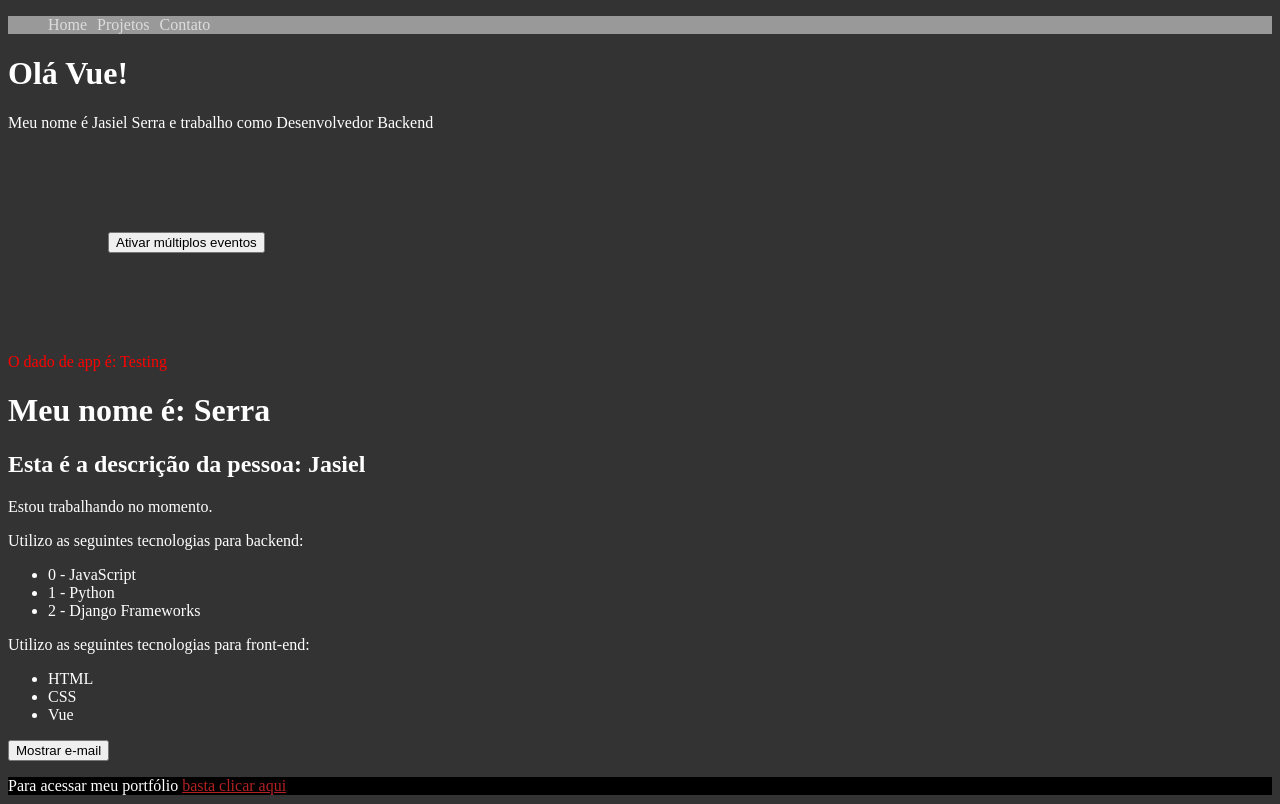
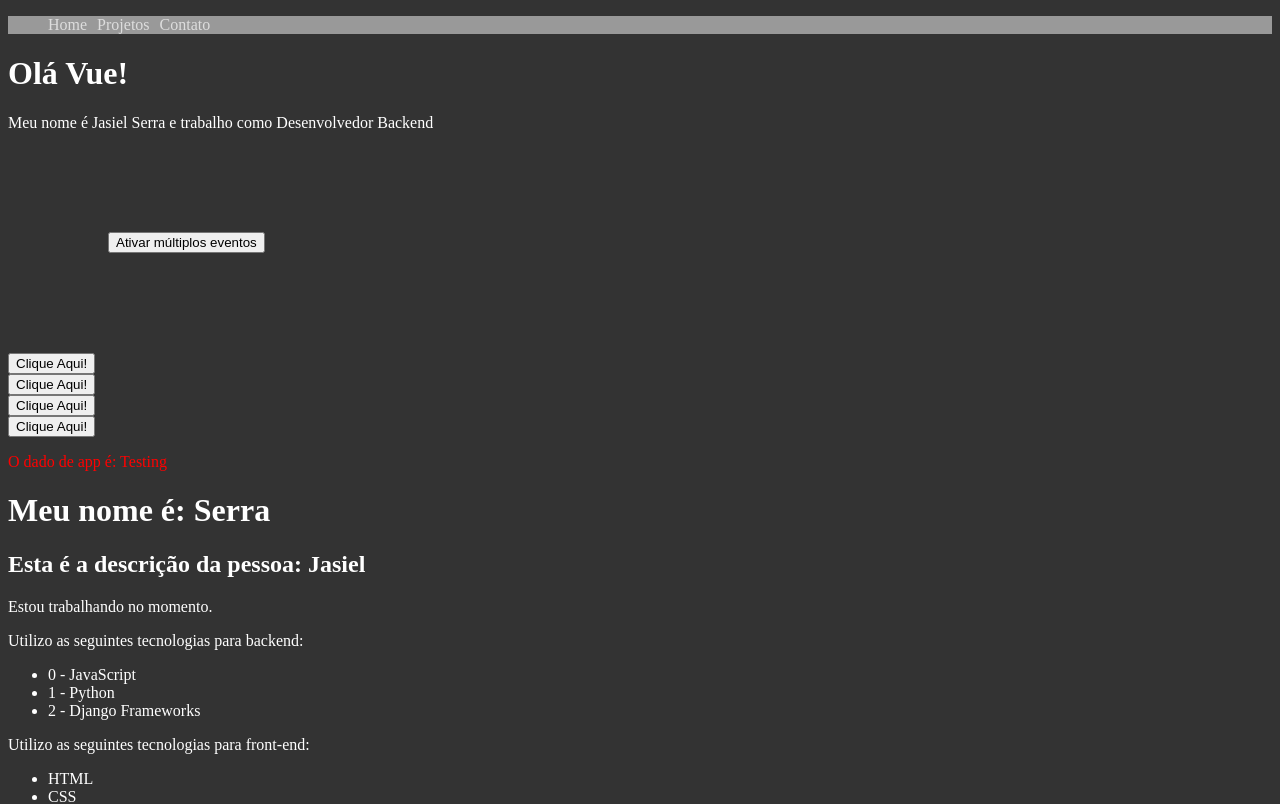
Before and after one commit to jasielserra/Projeto-Vue, a Vue app: page / in a window 1280 px wide. Shown: the top 804 px of the page. Built offline with nearby package versions, Linux system fonts and the light colour scheme.

Commit message:
Reutilização de componentes.

```diff
--- a/src/components/Picture.vue
+++ b/src/components/Picture.vue
@@ -1,10 +1,16 @@
 <template>
   <img :src="avatar" :alt="descricao">
+  <Reutilizacao/>
 </template>
 
 <script>
+import Reutilizacao from "@/components/Reutilizacao";
+
 export default {
   name: "Picture",
+  components: {
+    Reutilizacao
+  },
   data(){
     return {
       avatar: "/img/jasi.jpeg",
--- a/src/components/PrimeiroComponente.vue
+++ b/src/components/PrimeiroComponente.vue
@@ -3,16 +3,22 @@
     <h1> Olá Vue! </h1>
     <p>Meu nome é {{nome}} e trabalho  como {{profissao}}</p>
     <MultiplosEventos/>
+    <Reutilizacao/>
+    <Reutilizacao/>
+    <Reutilizacao/>
+    <Reutilizacao/>
   </div>
 </template>
 
 <script>
   import MultiplosEventos from './MultiplosEventos.vue';
+  import Reutilizacao from "@/components/Reutilizacao";
 
   export default {
      name: 'PrimeiroComponente',
      components: {
-       MultiplosEventos
+       MultiplosEventos,
+       Reutilizacao
      },
      data() {
        return {
--- /dev/null
+++ b/src/components/Reutilizacao.vue
@@ -0,0 +1,22 @@
+<template>
+  <div>
+    <button @click="ativar">Clique Aqui!</button>
+    <span v-show="ativou">Ativado!</span>
+  </div>
+</template>
+
+<script>
+export default {
+  name: "Reutilizacao",
+  data(){
+    return {
+      ativou: false
+    }
+  },
+  methods: {
+    ativar(){
+      this.ativou = !this.ativou
+    }
+  }
+}
+</script>
```
